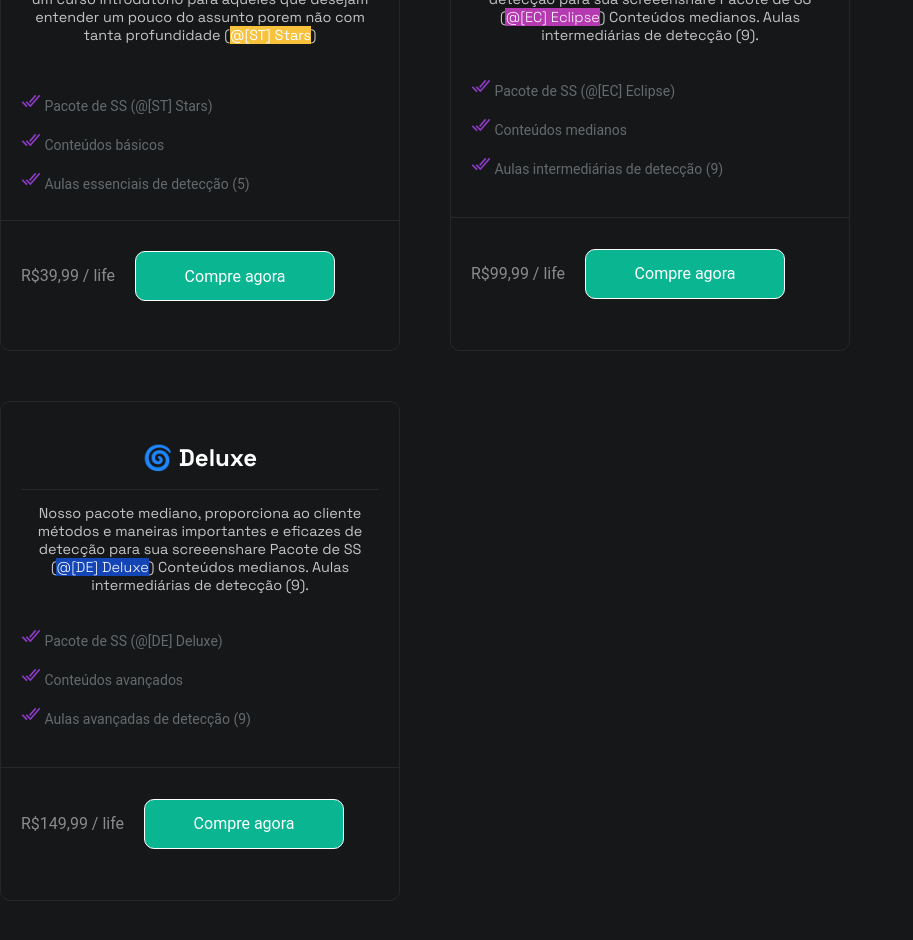
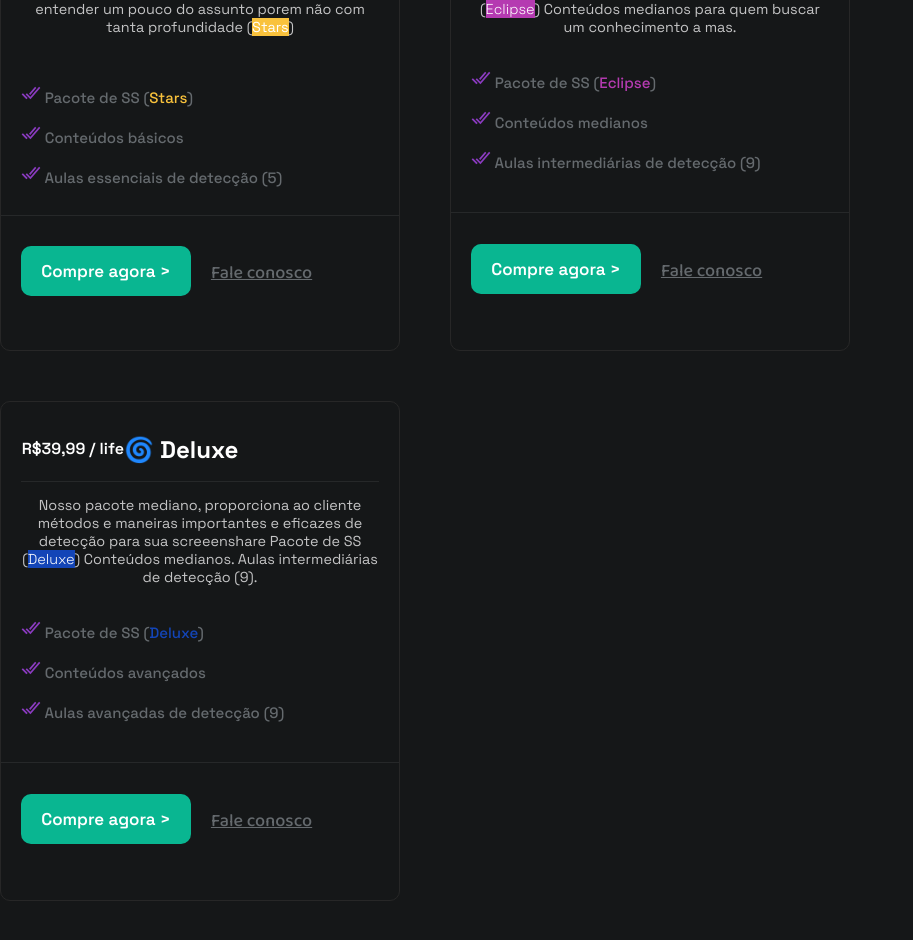
Before and after one commit to D1ogooo/Moonshop, a React (Vite) app: page / in a window 1280 px wide. Shown: the part 1280-2220 px from the top of the page, without its empty margins (0-913 px from the left). Built offline with nearby package versions, Linux system fonts and the light colour scheme.

Commit message:
[feat] - Componente de compras terminado.

```diff
--- a/index.html
+++ b/index.html
@@ -13,6 +13,9 @@
     <link rel="preconnect" href="https://fonts.gstatic.com" crossorigin>
     <link href="https://fonts.googleapis.com/css2?family=Space+Grotesk:wght@300..700&display=swap" rel="stylesheet">
     <meta name="viewport" content="width=device-width, initial-scale=1.0" />
+    <link rel="preconnect" href="https://fonts.googleapis.com">
+<link rel="preconnect" href="https://fonts.gstatic.com" crossorigin>
+<link href="https://fonts.googleapis.com/css2?family=Baloo+2:wght@400..800&display=swap" rel="stylesheet">
     <title>MoonShop</title>
   </head>
   <body>
--- a/src/Components/Header/index.tsx
+++ b/src/Components/Header/index.tsx
@@ -21,6 +21,9 @@ export function Header () {
         <li>
          <a href="#">Fale conosco</a>
         </li>
+        <li>
+         <a href="#">Nossa equipe</a>
+        </li>
        </ul>
        <Link target='_blank' href='https://discord.gg/3YpDJmrdK3'>
         <img src={discordIcon} alt="" />
--- a/src/pages/Home/a.css
+++ b/src/pages/Home/a.css
@@ -1,3 +1,3 @@
 * {
-  background: #a543e6d0;
+  background: #09b691;
 }
--- a/src/pages/Home/index.tsx
+++ b/src/pages/Home/index.tsx
@@ -2,7 +2,7 @@ import { useTypewriter, Cursor } from 'react-simple-typewriter';
 import { IoCheckmarkDoneSharp } from "react-icons/io5";
 import coinIcon from '/coinIcon.png'
 import { Header } from '../../Components/Header';
-import { Main, VideoOverlay, VideoBackground, Content, Container, Conteudo, CompreAgora, Buy } from './style';
+import { Main, VideoOverlay, VideoBackground, Content, Container, Conteudo, CompreAgora, Buy, ContainerTitle } from './style';
 import { Planos, CardPai, Card } from './style';
 import video from '/VideoPvP.mp4';
 import MoonIcon from '/Moonshop icon.png'
@@ -39,14 +39,19 @@ function Home () {
        <CardPai>
         <Card>
           <Container>
+          <ContainerTitle>
+          <p className='precoProduto'>
+            R$39,99 / life
+          </p>
           <h1>💫 Stars</h1>
+          </ContainerTitle>
           <hr />
           <p className='sobreOcurso'>Nosso pacote mais básico oferece ensinamentos essenciais para sua screenshare ser mais eficaz, um curso introdutório para
             aqueles que desejam entender um pouco do assunto porem não com tanta profundidade
-            (<span style={{ backgroundColor: '#F9C23C', color: '#fff'}}>@[ST] Stars</span>)
+            (<span style={{ backgroundColor: '#F9C23C', color: '#fff'}}>Stars</span>)
           </p>
          <Conteudo style={{ marginTop: '2.9rem'}}>
-          <p><IoCheckmarkDoneSharp color="#a543e6d0" size={20}/> Pacote de SS (@[ST] Stars)</p>
+          <p><IoCheckmarkDoneSharp color="#a543e6d0" size={20}/> Pacote de SS (<span style={{color: '#F9C23C'}}>Stars</span>)</p>
           <p><IoCheckmarkDoneSharp color="#a543e6d0" size={20}/> Conteúdos básicos</p>
           <p><IoCheckmarkDoneSharp color="#a543e6d0" size={20}/> Aulas essenciais de detecção (5)</p>
          </Conteudo>
@@ -54,51 +59,57 @@ function Home () {
          <hr style={{ marginTop: '1.75rem'}}/>
          <Container>
          <div style={{display: 'flex', alignItems: 'center', gap: '20px'}}>
-          <p className='precoProduto'>
-            R$39,99 / life
-          </p>
          <CompreAgora>
-          <p>Compre agora</p>
+          <p>Compre agora {'>'}</p>
          </CompreAgora>
+         <a href='#' className='faleConosco'>Fale conosco</a>
          </div>
          </Container>
         </Card>
         <Card>
          <Container>
-          <h1>🌒Eclipse</h1>
+         <ContainerTitle>
+          <p className='precoProduto'>
+            R$39,99 / life
+          </p>
+          <h1>🌒 Eclipse</h1>
+          </ContainerTitle>
           <hr />
           <p className='sobreOcurso'>Nosso pacote mediano, proporciona ao cliente métodos e maneiras importantes e eficazes de detecção para sua screeenshare Pacote de SS
-           (<span style={{ backgroundColor: '#da43d4d0', color: '#fff', fontWeight: '200' }}>@[EC] Eclipse</span>) Conteúdos medianos.
-           Aulas intermediárias de detecção (9).
+           (<span style={{ backgroundColor: '#da43d4d0', color: '#fff', fontWeight: '200' }}>Eclipse</span>) Conteúdos medianos para quem buscar um conhecimento a mas.
+
           </p>
          <Conteudo>
-          <p><IoCheckmarkDoneSharp color="#a543e6d0" size={20}/> Pacote de SS (@[EC] Eclipse)</p>
+          <p><IoCheckmarkDoneSharp color="#a543e6d0" size={20}/> Pacote de SS (<span style={{color: '#da43d4d0'}}>Eclipse</span>)</p>
           <p><IoCheckmarkDoneSharp color="#a543e6d0" size={20}/> Conteúdos medianos</p>
           <p><IoCheckmarkDoneSharp color="#a543e6d0" size={20}/> Aulas intermediárias de detecção (9)</p>
          </Conteudo>
          </Container>
          <hr style={{ marginTop: '2.5rem'}}/>
-         <Container>
+        <Container>
          <div style={{display: 'flex', alignItems: 'center', gap: '20px'}}>
-          <p className='precoProduto'>
-           R$99,99 / life
-          </p>
          <CompreAgora>
-          <p>Compre agora</p>
+          <p>Compre agora {">"}</p>
          </CompreAgora>
+         <a href='#' className='faleConosco'>Fale conosco</a>
          </div>
-         </Container>
+        </Container>
         </Card>
         <Card>
          <Container>
+         <ContainerTitle>
+          <p className='precoProduto'>
+            R$39,99 / life
+          </p>
           <h1>🌀 Deluxe</h1>
+          </ContainerTitle>
           <hr />
           <p className='sobreOcurso'>Nosso pacote mediano, proporciona ao cliente métodos e maneiras importantes e eficazes de detecção para sua screeenshare Pacote de SS
-           (<span style={{ backgroundColor: '#1345B7', color: '#fff', fontWeight: '200' }}>@[DE] Deluxe</span>) Conteúdos medianos.
+           (<span style={{ backgroundColor: '#1345B7', color: '#fff', fontWeight: '200' }}>Deluxe</span>) Conteúdos medianos.
            Aulas intermediárias de detecção (9).
           </p>
          <Conteudo>
-          <p><IoCheckmarkDoneSharp color="#a543e6d0" size={20}/> Pacote de SS (@[DE] Deluxe)</p>
+          <p><IoCheckmarkDoneSharp color="#a543e6d0" size={20}/> Pacote de SS (<span style={{color: '#1345B7'}}>Deluxe</span>)</p>
           <p><IoCheckmarkDoneSharp color="#a543e6d0" size={20}/> Conteúdos avançados</p>
           <p><IoCheckmarkDoneSharp color="#a543e6d0" size={20}/> Aulas avançadas de detecção (9)</p>
          </Conteudo>
@@ -106,12 +117,10 @@ function Home () {
          <hr style={{ marginTop: '2.5rem'}}/>
          <Container>
          <div style={{display: 'flex', alignItems: 'center', gap: '20px'}}>
-          <p className='precoProduto'>
-            R$149,99 / life
-          </p>
          <CompreAgora>
-          <p>Compre agora</p>
+          <p>Compre agora {">"}</p>
          </CompreAgora>
+          <a  href='#' className='faleConosco'>Fale conosco</a>
          </div>
          </Container>
         </Card>
--- a/src/pages/Home/style.ts
+++ b/src/pages/Home/style.ts
@@ -54,11 +54,44 @@ export const Container = styled.div`
   width: 90%;
   margin: 0 auto;
   .precoProduto {
-    margin-top: 30px;
-    color: #8B8B8C;
-    font-weight: '200';
+    margin-left: -140px;
+    color: #fff;
+text-align: right;
+/* Text/Regular S */
+font-family: "Space Grotesk", sans-serif;
+font-size: 1rem;
+font-style: normal;
+font-weight: 600;
+line-height: 130%; /* 1.1375rem */
+    span {
+      color: #fff;
+/* Title/Title M */
+font-family: "Baloo 2";
+font-size: 1.5rem;
+font-style: normal;
+font-weight: 800;
+line-height: 130%;
+    }
   }
+  .faleConosco {
+   margin-top: 35px;
+   font-family: "Baloo 2";
+   font-size: 18px;
+   text-decoration: underline;
+   color: #656A6E;
+   font-weight: 490;
+ }
 `;
+
+export const ContainerTitle = styled.div`
+ display: flex;
+ justify-content: center;
+ align-items: center;
+
+ h1 {
+  margin-top: 2rem;
+ }
+`
 
 export const Planos = styled.div`
   display: flex;
@@ -93,7 +126,7 @@ export const Card = styled.section`
 
  h1 {
   text-align: center;
-  margin-top: 40px;
+  /* margin-top: 40px; */
   margin-bottom: 16px;
   font-family: "Space Grotesk", sans-serif;
   font-size: 1.5rem;
@@ -130,12 +163,14 @@ export const Conteudo = styled.div`
  margin-top: 2rem;
  p {
   color: #656A6E;
-  font-size: 14px;
+  font-size: 15px;
+  font-family: "Space Grotesk", sans-serif;
+  font-weight: 500;
  }
 `
 
 export const CompreAgora = styled.button`
- width: 200px;
+ width: 170px;
  height: 50px;
  background: none;
  border: none;
@@ -146,7 +181,6 @@ export const CompreAgora = styled.button`
  margin-top: 1.9rem;
  background-color: #09b691;
  border-radius: 10px;
- border: solid 1px #fff;
 
  &:hover {
   background-color: #079778;
@@ -155,7 +189,10 @@ export const CompreAgora = styled.button`
  p {
   text-align: center;
   color: #fff;
+  font-size: 17px;
   margin-top: -0.0063rem;
+  font-weight: 600;
+  font-family: "Space Grotesk", sans-serif;
  }
 
  img {
```
